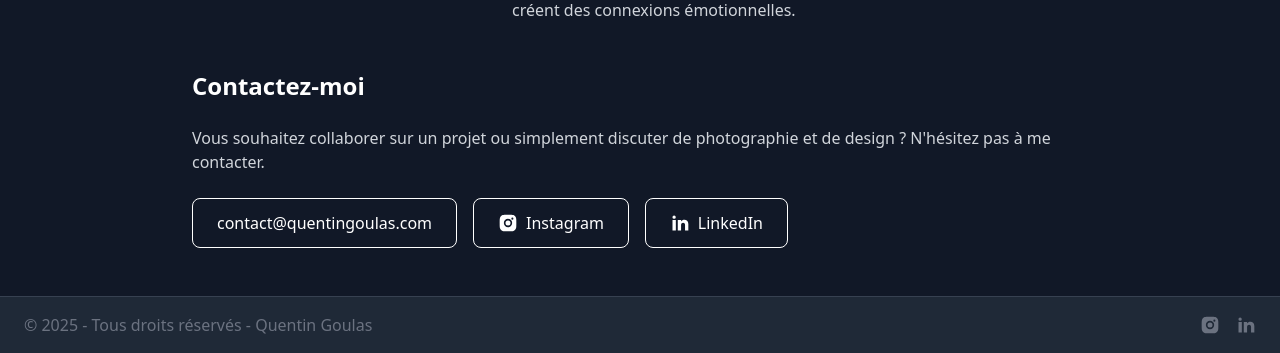
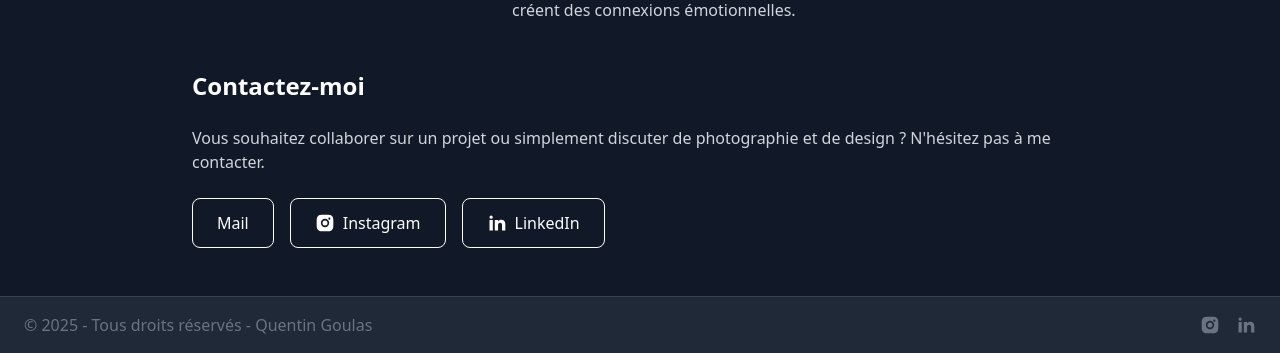
Before and after one commit to QuentinGoulas/portfolio, a Flask app: page /about in a window 1280 px wide. Shown: the part 528-881 px from the top of the page. Run offline with Flask 3, Linux system fonts and the light colour scheme; some libraries are stand-ins or nearby versions.

Commit message:
Update contact information on about page: change email address and enhance link styles for better visibility

```diff
--- a/templates/about.html
+++ b/templates/about.html
@@ -79,10 +79,10 @@
                     <p class="mb-6 text-gray-300">Vous souhaitez collaborer sur un projet ou simplement discuter de
                         photographie et de design ? N'hésitez pas à me contacter.</p>
                     <div class="flex flex-col md:flex-row gap-4">
-                        <a href="mailto:contact@quentingoulas.com"
-                            class="inline-block bg-transparent border border-white text-white hover:bg-white hover:text-gray-900 font-medium px-6 py-3 rounded-lg text-center transition-colors duration-200">contact@quentingoulas.com</a>
+                        <a href="mailto:goulasquentin@gmail.com"
+                            class="inline-block bg-transparent border border-white text-white hover:bg-white hover:text-gray-900 font-medium px-6 py-3 rounded-lg text-center transition-colors duration-200">Mail</a>
                         <a href="https://www.instagram.com/kintin.raw/"
-                            class="inline-block bg-transparent border border-white text-white hover:bg-white hover:text-gray-900 font-medium px-6 py-3 rounded-lg text-center transition-colors duration-200">
+                            class="inline-block bg-transparent border border-white text-white text-bold hover:bg-white hover:text-gray-900 font-medium px-6 py-3 rounded-lg text-center transition-colors duration-200">
                             <div class="flex items-center">
                                 <svg viewBox="0 0 24 24" fill="currentColor" class="h-5 w-5 mr-2">
                                     <path
@@ -92,7 +92,7 @@
                             </div>
                         </a>
                         <a href="https://www.linkedin.com/in/quentin-goulas-63835b225/"
-                            class="inline-block bg-transparent border border-white text-white hover:bg-white hover:text-gray-900 font-medium px-6 py-3 rounded-lg text-center transition-colors duration-200">
+                            class="inline-block bg-transparent border border-white text-white text-bold hover:bg-white hover:text-gray-900 font-medium px-6 py-3 rounded-lg text-center transition-colors duration-200">
                             <div class="flex items-center">
                                 <svg viewBox="0 0 24 24" fill="currentColor" class="h-5 w-5 mr-2">
                                     <path
```
